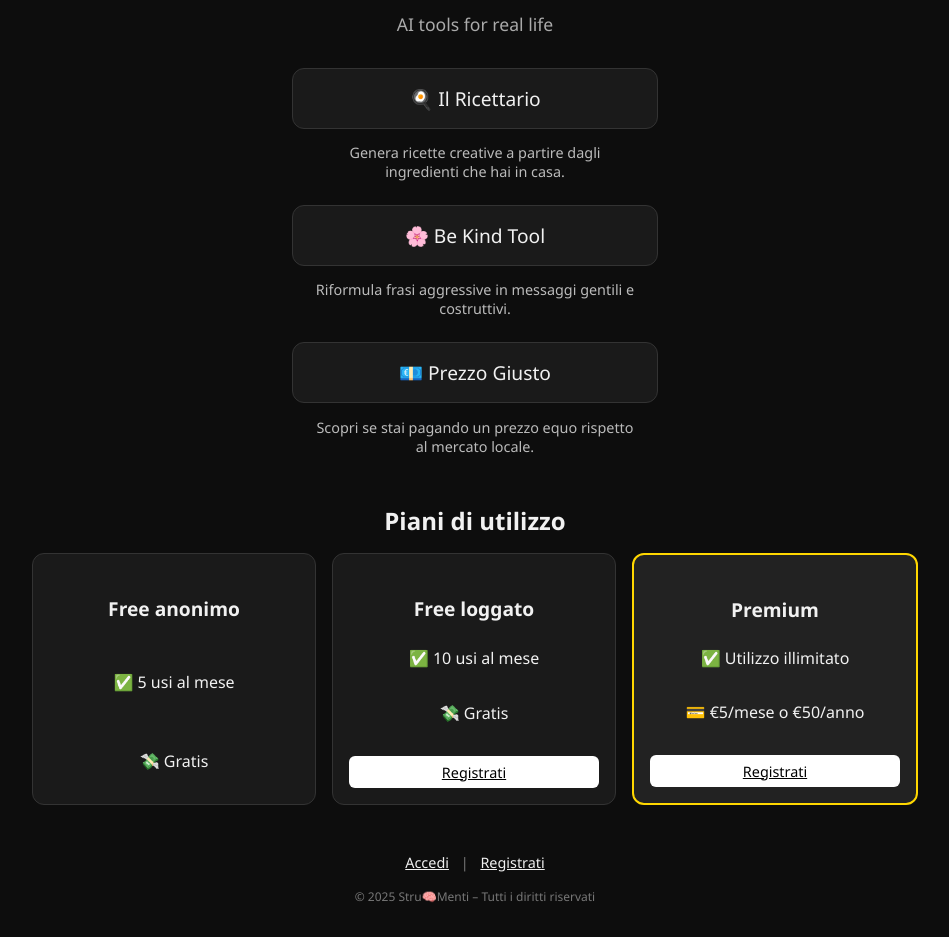
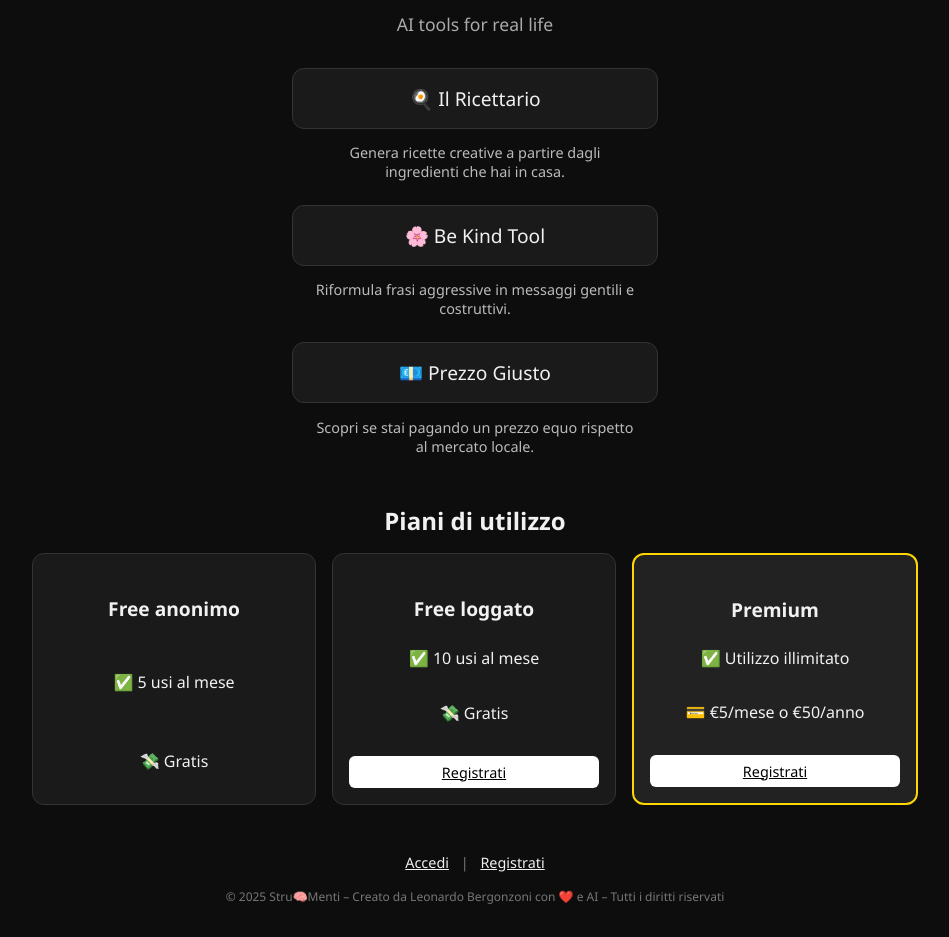
Before and after one commit to LeoBergonzoni/stru-menti-app, a website with bundled scripts: page index.html in a window 1280 px wide. Shown: the part 126-1063 px from the top of the page, without its empty margins (165-1114 px from the left). Built offline with nearby package versions, Linux system fonts and the light colour scheme; no server answers.

Commit message:
Sistemazione footer

```diff
--- a/index.html
+++ b/index.html
@@ -60,7 +60,7 @@
   <footer>
 
     <p><a href="login.html">Accedi</a> | <a href="signup.html">Registrati</a></p>
-    <small>&copy; 2025 Stru🧠Menti – Tutti i diritti riservati</small>
+    <small>&copy; 2025 Stru🧠Menti – Creato da Leonardo Bergonzoni con ❤️ e AI – Tutti i diritti riservati</small>
   </footer>
 
   <script type="module" src="script.js"></script>
```
